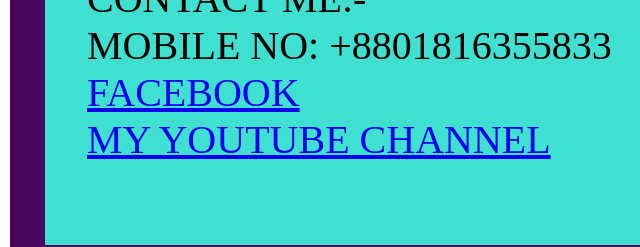
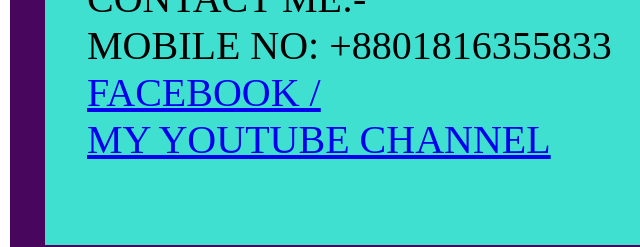
Before and after one commit to sharif563/proghero, a plain HTML site: page index.html in a window 1280 px wide. Shown: the part 3178-3425 px from the top of the page, 0-640 px from the left. Drawn offline with Linux system fonts and the light colour scheme.

Commit message:
Update index.html

```diff
--- a/index.html
+++ b/index.html
@@ -23,7 +23,7 @@
        <P class="h1" >THANKS FOR WATCHIN US</P>
       <div class="cl4" > <p>CONTACT ME:- <br>
           MOBILE NO: +8801816355833 <br>
-         <a href="https://www.facebook.com/sharif.mirza.167/" target="_blank"> FACEBOOK </a>  <br>
+         <a href="https://www.facebook.com/sharif.mirza.167/" target="_blank"> FACEBOOK / </a>  <br>
         <a href="https://youtube.com/channel/UCBEEQBqKfwaB6j4y4g-8BJg" target="_blank"> MY YOUTUBE CHANNEL </a> </p>
 </div>
      </body>
```
